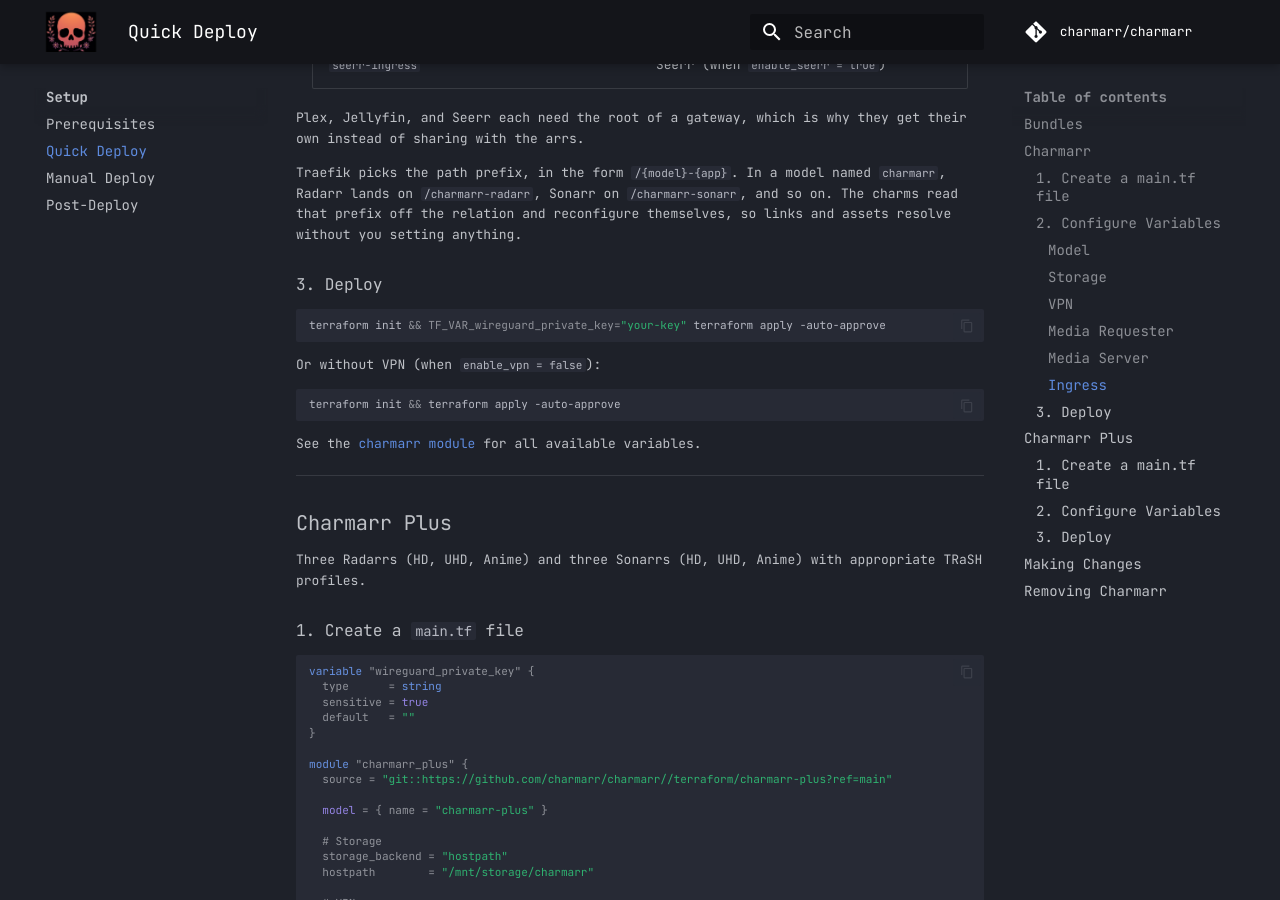
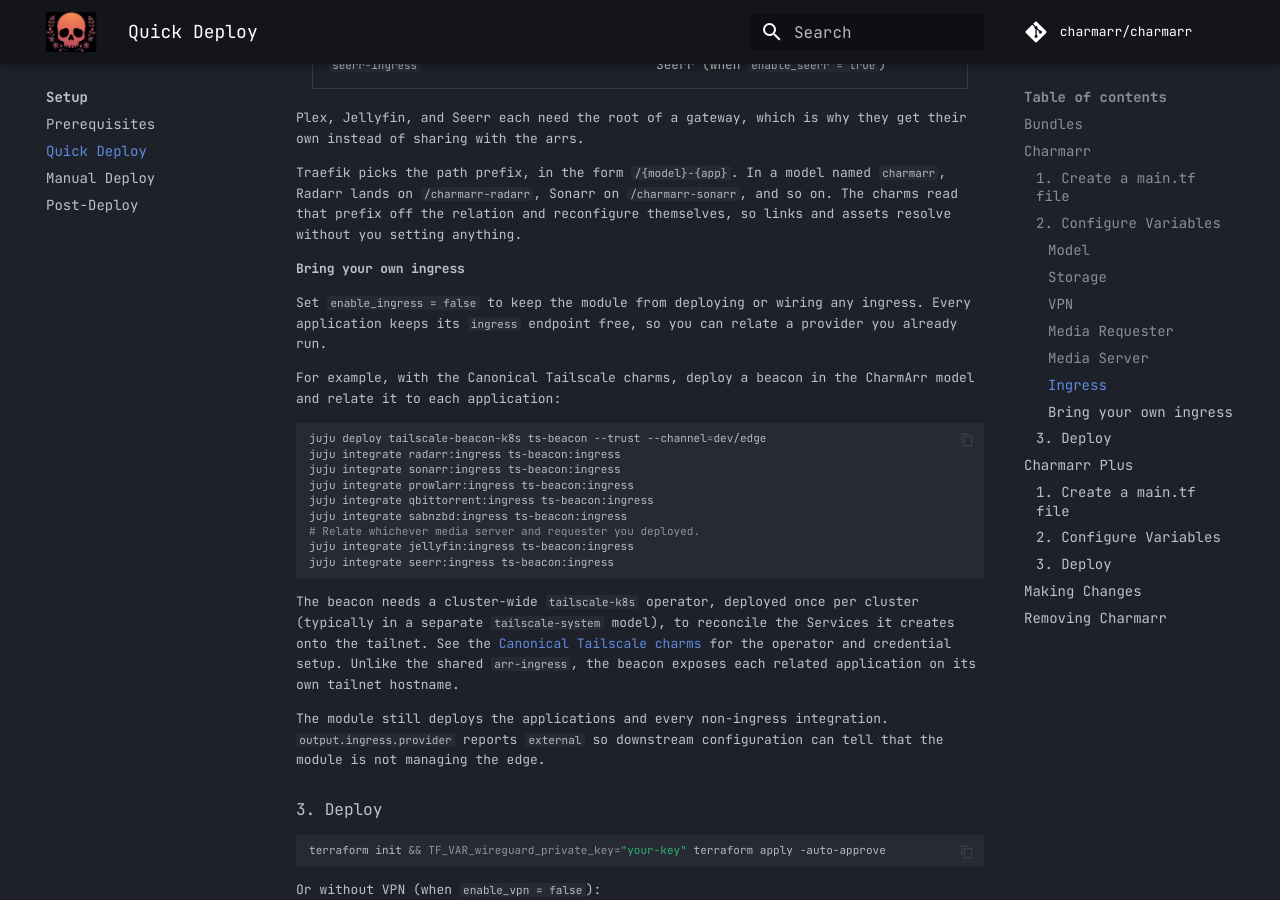
Before and after one commit to charmarr/charmarr, an MkDocs documentation site: the page built from docs/setup/quickdeploy.md, in a window 1280 px wide and 900 px high, scrolled down 7878 px. Built offline with MkDocs 1.6.1 and Material for MkDocs 9.7.7, drawn with Linux system fonts in a browser that asks for light colours; comment, search, counter and statistics services are not loaded; the version menu is left out.

Commit message:
feat(tf): allow bringing your own ingress (#214)

````diff
--- a/docs/setup/quickdeploy.md
+++ b/docs/setup/quickdeploy.md
@@ -389,6 +389,38 @@
 
 Traefik picks the path prefix, in the form `/{model}-{app}`. In a model named `charmarr`, Radarr lands on `/charmarr-radarr`, Sonarr on `/charmarr-sonarr`, and so on. The charms read that prefix off the relation and reconfigure themselves, so links and assets resolve without you setting anything.
 
+#### Bring your own ingress
+
+Set `enable_ingress = false` to keep the module from deploying or wiring any
+ingress. Every application keeps its `ingress` endpoint free, so you can relate
+a provider you already run.
+
+For example, with the Canonical Tailscale charms, deploy a beacon in the
+CharmArr model and relate it to each application:
+
+```bash
+juju deploy tailscale-beacon-k8s ts-beacon --trust --channel=dev/edge
+juju integrate radarr:ingress ts-beacon:ingress
+juju integrate sonarr:ingress ts-beacon:ingress
+juju integrate prowlarr:ingress ts-beacon:ingress
+juju integrate qbittorrent:ingress ts-beacon:ingress
+juju integrate sabnzbd:ingress ts-beacon:ingress
+# Relate whichever media server and requester you deployed.
+juju integrate jellyfin:ingress ts-beacon:ingress
+juju integrate seerr:ingress ts-beacon:ingress
+```
+
+The beacon needs a cluster-wide `tailscale-k8s` operator, deployed once per
+cluster (typically in a separate `tailscale-system` model), to reconcile the
+Services it creates onto the tailnet. See the
+[Canonical Tailscale charms](https://github.com/canonical/service-mesh/tree/main/charms)
+for the operator and credential setup. Unlike the shared `arr-ingress`, the
+beacon exposes each related application on its own tailnet hostname.
+
+The module still deploys the applications and every non-ingress integration.
+`output.ingress.provider` reports `external` so downstream configuration can
+tell that the module is not managing the edge.
+
 ### 3. Deploy
 
 ```bash
````
Also changed, not shown: 10 other files.
